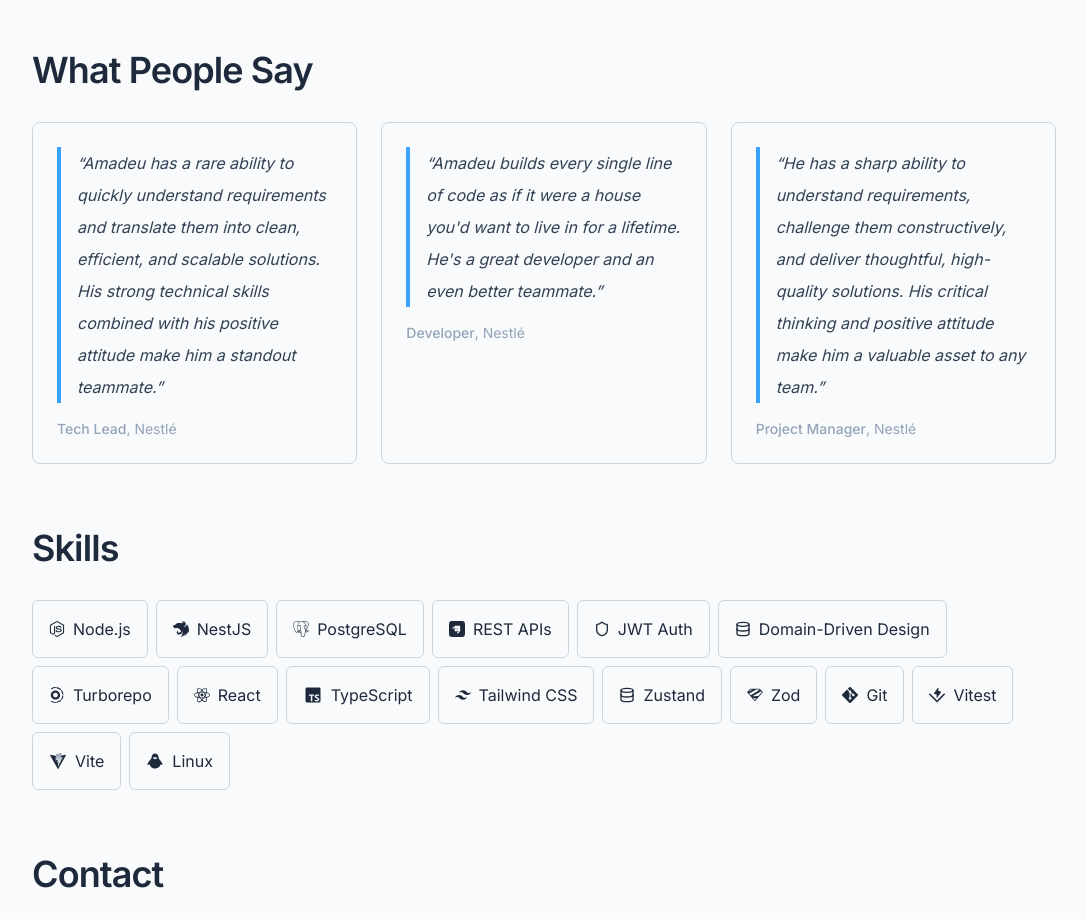
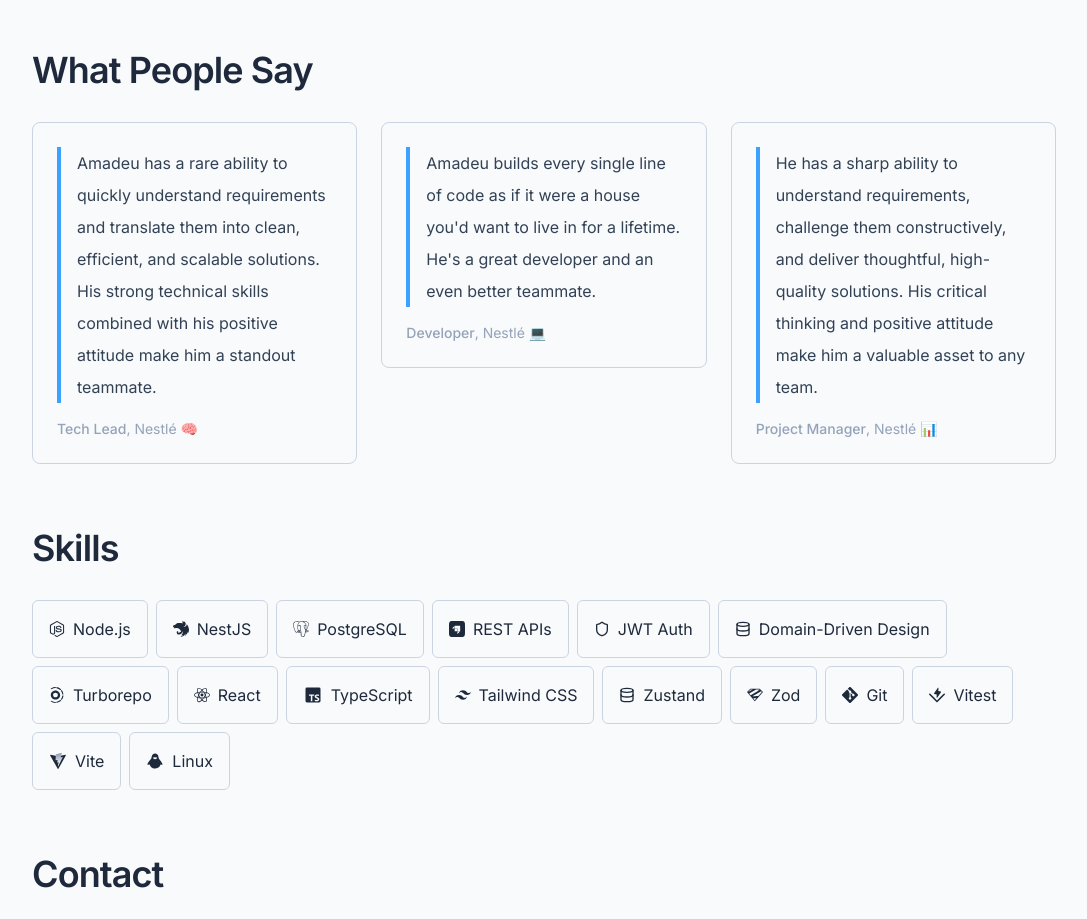
Before and after one commit to amadeuio/portfolio, a React (Vite) app: page / in a window 1280 px wide. Shown: the part 1040-1959 px from the top of the page, without its empty margins (96-1183 px from the left). Built offline with nearby package versions, Linux system fonts and the light colour scheme.

Commit message:
feat: enhance TestimonialCard with link and emoji support

```diff
--- a/src/components/TestimonialCard.tsx
+++ b/src/components/TestimonialCard.tsx
@@ -1,17 +1,19 @@
-import { Paragraph } from '@/components';
-import type { Testimonial } from '@/data/testimonials';
+import { Link, Paragraph } from '@/components';
+import { TESTIMONIALS_LINK } from '@/data';
+import type { Testimonial } from '@/types';
 
-const TestimonialCard = ({ quote, title, company }: Testimonial) => {
-  return (
-    <div className="border-border bg-background flex flex-col gap-4 rounded-lg border p-6">
-      <div className="border-l-accent border-l-4 pl-4">
-        <Paragraph className="italic">&ldquo;{quote}&rdquo;</Paragraph>
+const TestimonialCard = ({ quote, title, company, emoji }: Testimonial) => (
+  <Link href={TESTIMONIALS_LINK}>
+    <div className="border-border bg-background flex cursor-pointer flex-col gap-4 rounded-lg border p-6">
+      <div className="border-accent border-l-4 pl-4">
+        <Paragraph>{quote}</Paragraph>
       </div>
+
       <div className="text-tertiary text-sm">
-        <span className="font-medium">{title}</span>, {company}
+        <span className="font-medium">{title}</span>, {company} {emoji}
       </div>
     </div>
-  );
-};
+  </Link>
+);
 
 export default TestimonialCard;
--- a/src/data/index.ts
+++ b/src/data/index.ts
@@ -1,5 +1,5 @@
 export { CONTACT } from './contact';
 export { PROJECTS } from './projects';
 export { SKILLS } from './skills';
-export { TESTIMONIALS } from './testimonials';
+export { TESTIMONIALS, TESTIMONIALS_LINK } from './testimonials';
 export { TEXT } from './text';
--- a/src/data/testimonials.ts
+++ b/src/data/testimonials.ts
@@ -1,30 +1,27 @@
-export interface Testimonial {
-  quote: string;
-  author: string;
-  title: string;
-  company: string;
-}
+import type { Testimonial } from '@/types';
+
+export const TESTIMONIALS_LINK = 'https://www.linkedin.com/in/amadeuio/details/recommendations/';
 
 export const TESTIMONIALS: Testimonial[] = [
   {
     quote:
       'Amadeu has a rare ability to quickly understand requirements and translate them into clean, efficient, and scalable solutions. His strong technical skills combined with his positive attitude make him a standout teammate.',
-    author: 'Tech Lead',
     title: 'Tech Lead',
     company: 'Nestlé',
+    emoji: '🧠',
   },
   {
     quote:
       "Amadeu builds every single line of code as if it were a house you'd want to live in for a lifetime. He's a great developer and an even better teammate.",
-    author: 'Developer',
     title: 'Developer',
     company: 'Nestlé',
+    emoji: '💻',
   },
   {
     quote:
       'He has a sharp ability to understand requirements, challenge them constructively, and deliver thoughtful, high-quality solutions. His critical thinking and positive attitude make him a valuable asset to any team.',
-    author: 'Project Manager',
     title: 'Project Manager',
     company: 'Nestlé',
+    emoji: '📊',
   },
 ];
--- a/src/types/index.ts
+++ b/src/types/index.ts
@@ -1,3 +1,4 @@
 export type { Contact, ContactLink } from './contact.types';
 export type { Project } from './projects.types';
 export type { Skill } from './skills.types';
+export type { Testimonial } from './testimonials.types';
--- /dev/null
+++ b/src/types/testimonials.types.ts
@@ -0,0 +1,6 @@
+export interface Testimonial {
+  quote: string;
+  title: string;
+  company: string;
+  emoji: string;
+}
```
